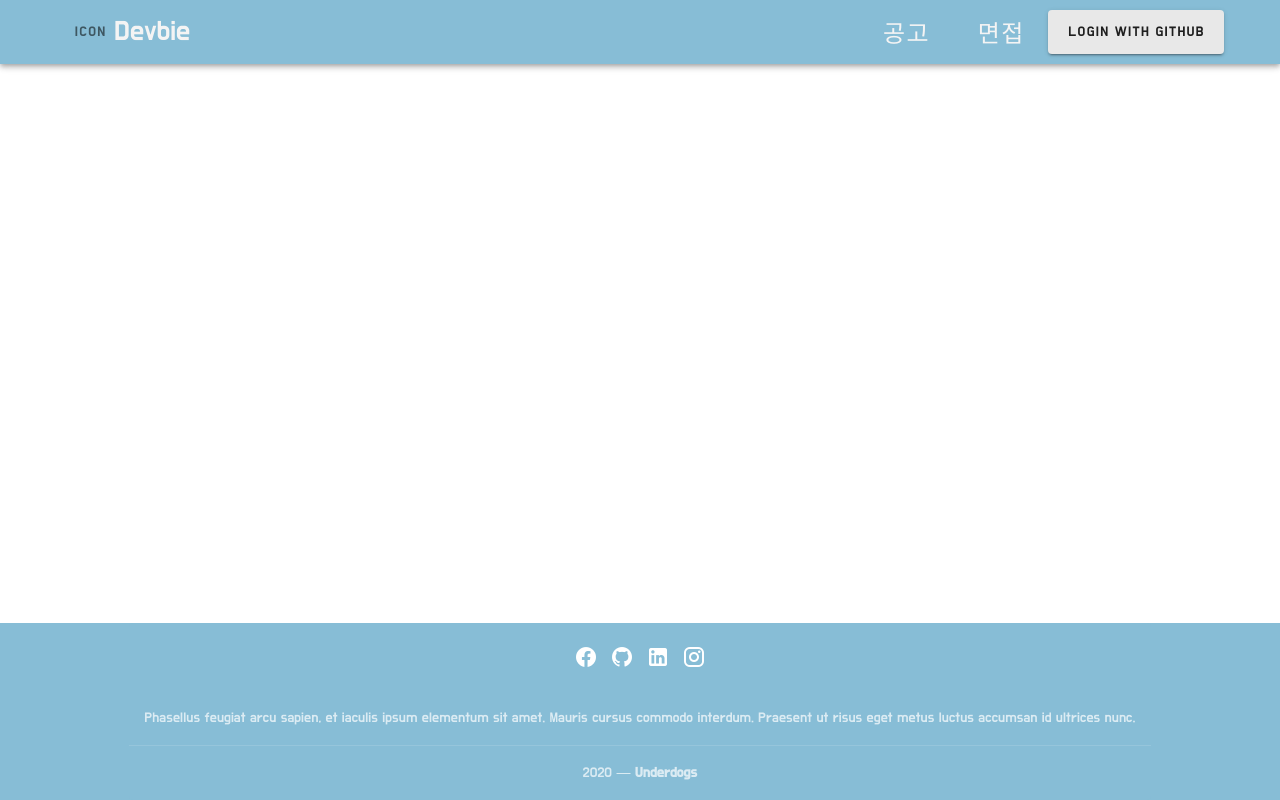
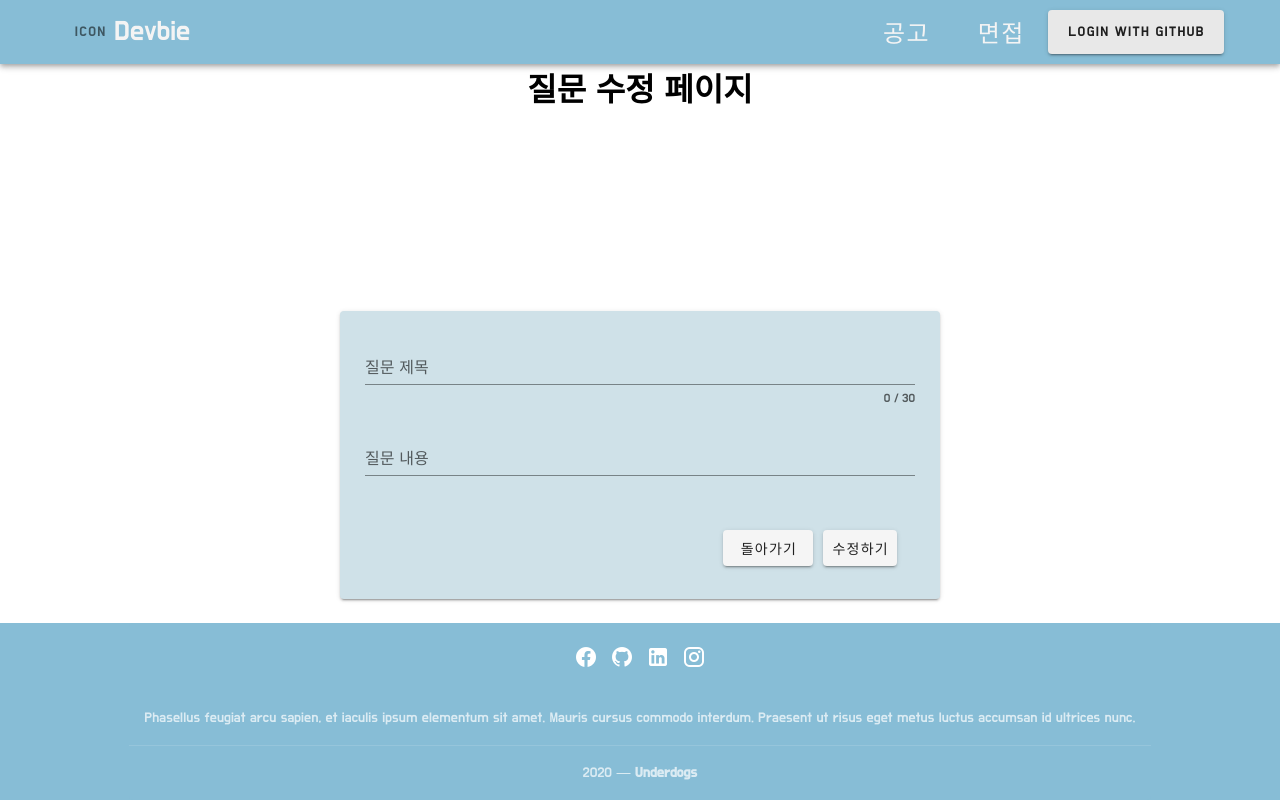
Before and after one commit to woowacourse-teams/2020-devbie, a Vue app in the folder src/frontend/: page /edit-question/1 in a window 1280 px wide. Built offline with nearby package versions, Linux system fonts and the light colour scheme; no server answers.

Commit message:
feat: 화면에서 Question 수정 기능 추가

```diff
--- a/src/frontend/src/App.vue
+++ b/src/frontend/src/App.vue
@@ -56,6 +56,9 @@ export default {
 body {
   font-family: "Do Hyeon", sans-serif;
 }
+a {
+  text-decoration: none;
+}
 .page-enter-active,
 .page-leave-active {
   transition: opacity 0.5s;
--- a/src/frontend/src/api/index.js
+++ b/src/frontend/src/api/index.js
@@ -29,9 +29,18 @@ function createQuestion(request) {
   });
 }
 
+function updateQuestion(request, questionId) {
+  const token = localStorage.getItem("devbieToken");
+  return axios.patch(`${config.baseUrl}/api/questions/${questionId}`, request, {
+    headers: {
+      Authorization: `bearer ${token}`
+    }
+  });
+}
 export {
   fetchQuestionList,
   fetchQuestionDetail,
   fetchQuestionRecommendation,
-  createQuestion
+  createQuestion,
+  updateQuestion
 };
--- a/src/frontend/src/components/NavagationBar.vue
+++ b/src/frontend/src/components/NavagationBar.vue
@@ -5,7 +5,11 @@
       <v-toolbar-title id="home-title">Devbie</v-toolbar-title>
       <v-spacer></v-spacer>
       <v-btn text x-large><p class="navigation-menu">공고</p></v-btn>
-      <v-btn text x-large><p class="navigation-menu">면접</p></v-btn>
+      <router-link :to="`/questions`"
+        ><v-btn text x-large
+          ><p class="navigation-menu">면접</p></v-btn
+        ></router-link
+      >
       <template v-if="isLoggedIn">
         <v-avatar color="primary">image</v-avatar>
         <v-btn @click="logout">Logout</v-btn>
--- a/src/frontend/src/components/QuestionDetail.vue
+++ b/src/frontend/src/components/QuestionDetail.vue
@@ -1,9 +1,6 @@
 <template>
   <div class="question-detail">
     <div class="inner">
-      <router-link class="back-link" :to="`/questions`"
-        ><v-btn color="#DAEBEA">돌아가기</v-btn></router-link
-      >
       <div class="question-header">
         <div class="question-title">
           <h1>
@@ -53,9 +50,6 @@ export default {
 </script>
 
 <style scoped>
-.back-link {
-  text-decoration: none;
-}
 .question-detail {
   display: flex;
   flex-direction: column;
--- /dev/null
+++ b/src/frontend/src/components/UpdateForm.vue
@@ -0,0 +1,86 @@
+<template>
+  <div class="question-form">
+    <div class="inner">
+      <v-card max-width="700" color="#CFE1E8" class="inner-card">
+        <v-text-field
+          class="input-box"
+          label="질문 제목"
+          counter="30"
+          v-model="title"
+          required
+        ></v-text-field>
+        <v-text-field
+          class="input-box"
+          label="질문 내용"
+          v-model="content"
+          required
+        ></v-text-field>
+        <v-card-actions>
+          <v-spacer></v-spacer>
+          <router-link :to="`/questions`" class="form-link"
+            ><v-btn class="form-btn" color="blue darken-1"
+              >돌아가기</v-btn
+            ></router-link
+          >
+          <v-btn
+            class="form-btn"
+            color="blue darken-1"
+            @click="onUpdateQuestion"
+            >수정하기</v-btn
+          >
+        </v-card-actions>
+      </v-card>
+    </div>
+  </div>
+</template>
+
+<script>
+export default {
+  data() {
+    return {
+      questionId: this.$route.params.id,
+      title: this.$store.getters.fetchedQuestion.title,
+      content: this.$store.getters.fetchedQuestion.content
+    };
+  },
+  methods: {
+    async onUpdateQuestion() {
+      const request = {
+        title: this.title,
+        content: this.content
+      };
+      const id = this.questionId;
+      await this.$store.dispatch("UPDATE_QUESTION", { request, id });
+      window.location.href = `/questions/${this.questionId}`;
+    }
+  },
+  created() {
+    this.$store.dispatch("FETCH_QUESTION", this.questionId);
+  }
+};
+</script>
+
+<style scoped>
+.question-form {
+  display: flex;
+  justify-content: center;
+  position: relative;
+}
+.inner {
+  position: absolute;
+  top: 200px;
+  width: 600px;
+}
+.inner .inner-card {
+  padding: 25px;
+}
+.input-box {
+  margin-bottom: 25px;
+}
+.form-link {
+  text-decoration: none;
+}
+.form-btn {
+  margin-right: 10px;
+}
+</style>
--- a/src/frontend/src/router/index.js
+++ b/src/frontend/src/router/index.js
@@ -4,6 +4,7 @@ import LoginPage from "../components/LoginPage";
 import QuestionListView from "../views/QuestionListView";
 import QuestionDetailView from "../views/QuestionDetailView";
 import QuestionCreateView from "../views/QuestionCreateView";
+import QuestionEditView from "../views/QuestionEditView";
 
 Vue.use(VueRouter);
 
@@ -26,9 +27,14 @@ export const router = new VueRouter({
       component: QuestionDetailView
     },
     {
-      path: "/create-questions",
-      name: "create-questions",
+      path: "/create-question",
+      name: "create-question",
       component: QuestionCreateView
+    },
+    {
+      path: "/edit-question/:id",
+      name: "edit-question",
+      component: QuestionEditView
     }
   ]
 });
--- a/src/frontend/src/store/actions.js
+++ b/src/frontend/src/store/actions.js
@@ -2,7 +2,8 @@ import {
   fetchQuestionList,
   fetchQuestionDetail,
   fetchQuestionRecommendation,
-  createQuestion
+  createQuestion,
+  updateQuestion
 } from "../api";
 
 export default {
@@ -38,5 +39,13 @@ export default {
     } catch (error) {
       console.log(error);
     }
+  },
+  async UPDATE_QUESTION({ commit }, payload) {
+    try {
+      await updateQuestion(payload.request, payload.id);
+      commit();
+    } catch (error) {
+      console.log(error);
+    }
   }
 };
--- a/src/frontend/src/views/QuestionCreateView.vue
+++ b/src/frontend/src/views/QuestionCreateView.vue
@@ -1,15 +1,15 @@
 <template>
   <div>
-    <question-form></question-form>
+    <create-form></create-form>
   </div>
 </template>
 
 <script>
-import QuestionForm from "../components/QuestionForm";
+import CreateForm from "../components/CreateForm";
 
 export default {
   components: {
-    QuestionForm
+    CreateForm
   }
 };
 </script>
--- a/src/frontend/src/views/QuestionDetailView.vue
+++ b/src/frontend/src/views/QuestionDetailView.vue
@@ -1,6 +1,13 @@
 <template>
   <div class="detail">
-    <div class="left-menu"></div>
+    <div class="left-menu">
+      <router-link :to="`/questions`"
+        ><v-btn color="#DAEBEA" class="menu-btn">돌아가기</v-btn></router-link
+      >
+      <router-link :to="`/edit-question/${this.$route.params.id}`"
+        ><v-btn color="#DAEBEA" class="menu-btn">수정하기</v-btn></router-link
+      >
+    </div>
     <question-detail id="question-detail"></question-detail>
   </div>
 </template>
@@ -16,6 +23,9 @@ export default {
 </script>
 
 <style scoped>
+a {
+  text-decoration: none;
+}
 .detail {
   display: flex;
   justify-content: center;
@@ -24,6 +34,12 @@ export default {
 .left-menu {
   flex-grow: 1;
   border-right: solid 1px #e8e8e8;
+  display: flex;
+  flex-direction: column;
+  align-items: center;
+}
+.menu-btn {
+  margin-top: 30px;
 }
 #question-detail {
   flex-grow: 8;
--- /dev/null
+++ b/src/frontend/src/views/QuestionEditView.vue
@@ -0,0 +1,24 @@
+<template>
+  <div class="update-form">
+    <h1 id="title">질문 수정 페이지</h1>
+    <update-form></update-form>
+  </div>
+</template>
+
+<script>
+import UpdateForm from "../components/UpdateForm";
+
+export default {
+  components: {
+    UpdateForm
+  }
+};
+</script>
+
+<style scoped>
+#title {
+  display: flex;
+  justify-content: center;
+  align-items: center;
+}
+</style>
--- a/src/frontend/src/views/QuestionListView.vue
+++ b/src/frontend/src/views/QuestionListView.vue
@@ -2,7 +2,7 @@
   <div class="interview">
     <question-filters id="question-filters"></question-filters>
     <question-list id="question-list"></question-list>
-    <router-link id="question-create" :to="`/create-questions`"
+    <router-link id="question-create" :to="`/create-question`"
       ><v-btn color="#DAEBEA">질문 올리기</v-btn>
     </router-link>
   </div>
```
Also changed, not shown: src/frontend/src/components/CreateForm.vue (renamed from src/frontend/src/components/QuestionForm.vue), 1 other file (tests, documents, lock files or other folders).
